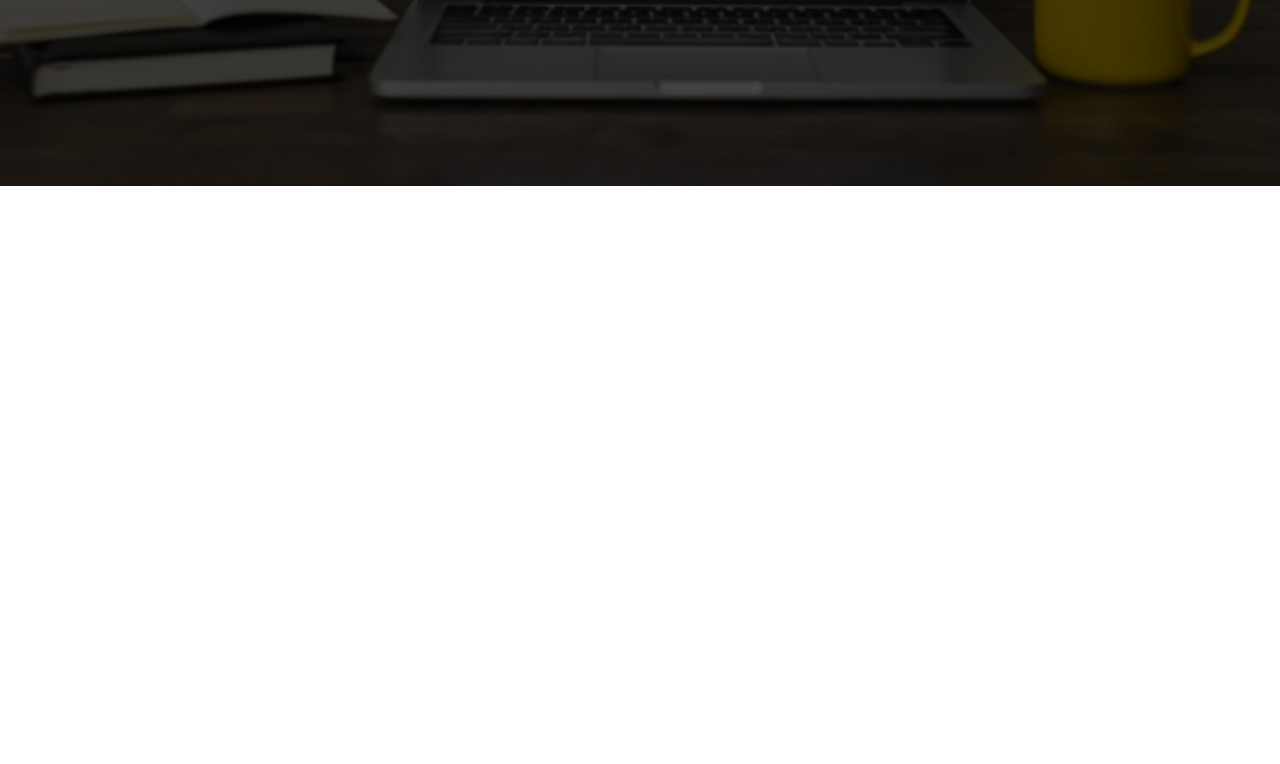
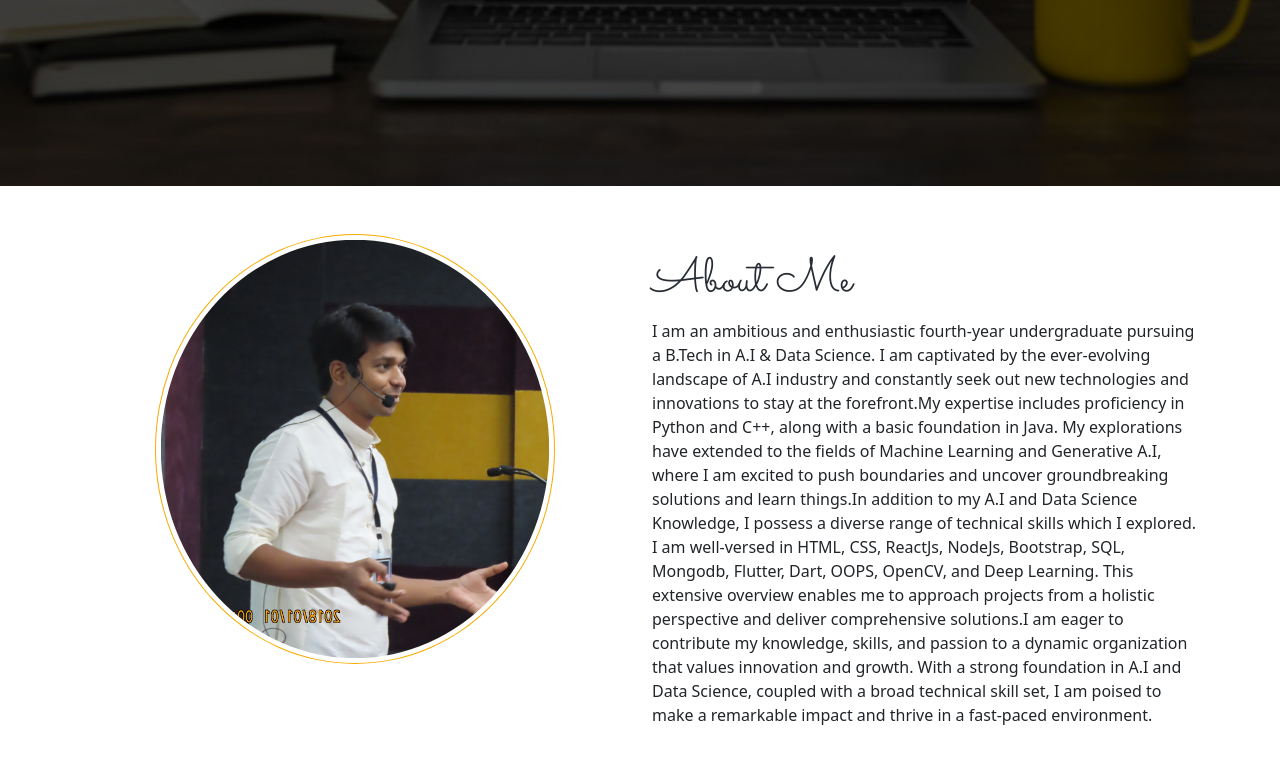
Before and after one commit to saurav2021c/Portfolio-project, a React (Create React App) app: page / in a window 1280 px wide. Shown: the part 646-1410 px from the top of the page. Before the commit the page ends 832 px from the top, so only its background shows below. Built offline with nearby package versions, Linux system fonts and the light colour scheme.

Commit message:
About Me Completed

```diff
--- a/src/App.css
+++ b/src/App.css
@@ -9,7 +9,7 @@
   --primary-hover-red: #f33501;
 }
 body{
-  font-family: "Roboto Condensed" sans-serif;
+  font-family: "Roboto Condensed" sans-serif !important;
 }
 .App {
   text-align: center;
@@ -54,7 +54,7 @@ nav{
   z-index: 2;
 }
 .logo{
-  width:4.25rem;
+  width:13.25rem;
   margin-top: 0.3rem;
 }
 /*************Menu Links************/
@@ -160,10 +160,30 @@ nav ul li{
   transition: 1s ease-in-out;
 }
 
-/* *******PARTICLES*********
-.tsparticles-canvas-e1{
-  position: absolute;
-  height: 100vh;
-  width: 100vw;
-  z-index: 1;
-} */
+/* *******ABOUT ME*********/
+.photo-wrap{
+  display: flex;
+  justify-content: center;
+  align-items: center;
+}
+.profile-img{
+  width: 25rem;
+  border-radius: 50%;
+  padding: 0.3rem;
+  border: 1px solid var(--primary-orange);
+}
+
+.about-heading{
+  color:#282c34 ;
+  font-family: "Sacramento";
+  font-size: 3rem;
+  padding-top: 1.2rem;
+}
+
+
+
+@media(max-width: 468px){
+  .profile-img{
+    width: 10rem;
+  }
+}
--- a/src/App.js
+++ b/src/App.js
@@ -2,12 +2,13 @@ import './App.css';
 import 'bootstrap/dist/css/bootstrap.min.css';
 import Navbar from './components/Navbar';
 import Header from './components/Header';
-
+import AboutMe from './components/AboutMe';
 function App() {
   return (
     <>
     <Navbar />
     <Header />
+    <AboutMe />
     </>
   );
 }
--- /dev/null
+++ b/src/components/AboutMe.js
@@ -0,0 +1,23 @@
+import React from "react";
+import author from "../me.JPG";
+const AboutMe = () => {
+  return (
+    <div className="container py-5">
+      <div className="row">
+        <div className="col-lg-6 col-xm-12">
+            <div className="photo-wrap">
+             <img className="profile-img" src={author} alt="author..."/>
+            </div>
+        </div>
+        <div className="col-lg-6 col-xm-12">
+            <h1 className="about-heading">About Me</h1>
+            <p className="aboutme-para">
+            I am an ambitious and enthusiastic fourth-year undergraduate pursuing a B.Tech in A.I & Data Science. I am captivated by the ever-evolving landscape of A.I industry and constantly seek out new technologies and innovations to stay at the forefront.My expertise includes proficiency in Python and C++, along with a basic foundation in Java.  My explorations have extended to the fields of Machine Learning and Generative A.I, where I am excited to push boundaries and uncover groundbreaking solutions and learn things.In addition to my A.I and Data Science Knowledge, I possess a diverse range of technical skills which I explored. I am well-versed in HTML, CSS, ReactJs, NodeJs, Bootstrap, SQL, Mongodb, Flutter, Dart, OOPS, OpenCV, and Deep Learning. This extensive overview enables me to approach projects from a holistic perspective and deliver comprehensive solutions.I am eager to contribute my knowledge, skills, and passion to a dynamic organization that values innovation and growth. With a strong foundation in A.I and Data Science, coupled with a broad technical skill set, I am poised to make a remarkable impact and thrive in a fast-paced environment.
+            </p>
+        </div>
+      </div>
+    </div>
+  )
+}
+
+export default AboutMe
```
Also changed, not shown: src/logo.png, src/me.JPG (added).
